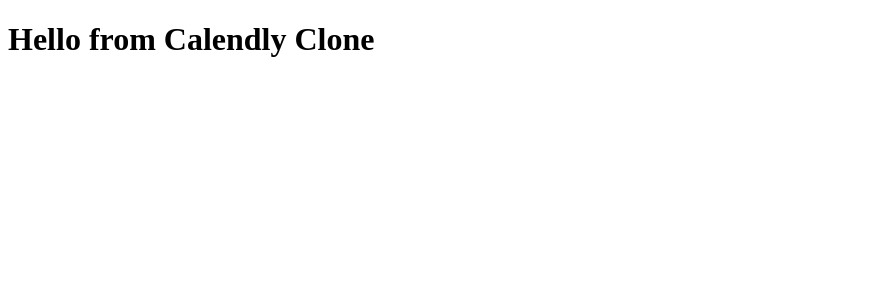
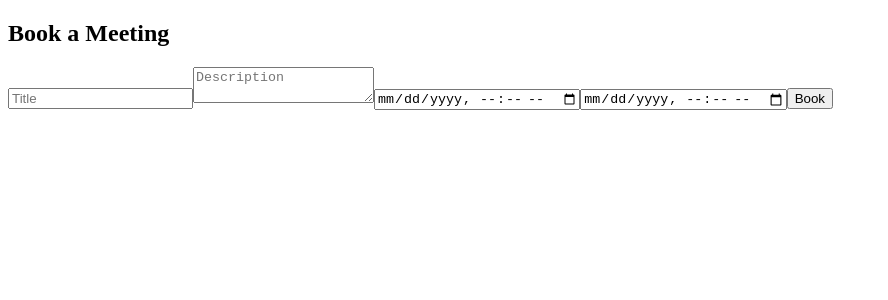
Before and after one commit to yavasuite/calendly, a React (Create React App) app in the folder frontend/: page / in a window 1280 px wide. Shown: the top 300 px of the page, without its empty margins (0-888 px from the left). Built offline with nearby package versions, Linux system fonts and the light colour scheme; no server answers.

Commit message:
Step 24: Implement BookingForm and integrate into App

```diff
--- a/frontend/package.json
+++ b/frontend/package.json
@@ -7,6 +7,7 @@
     "@testing-library/jest-dom": "^6.6.3",
     "@testing-library/react": "^16.2.0",
     "@testing-library/user-event": "^13.5.0",
+    "axios": "^1.9.0",
     "react": "^19.0.0",
     "react-dom": "^19.0.0",
     "react-scripts": "5.0.1",
--- a/frontend/src/App.js
+++ b/frontend/src/App.js
@@ -1,9 +1,12 @@
+import React from "react";
+import BookingForm from "./BookingForm";
+
 function App() {
-  return (
-      <div>
-        <h1>Hello from Calendly Clone</h1>
-      </div>
-  );
+    return (
+        <div className="App">
+            <BookingForm />
+        </div>
+    );
 }
 
 export default App;
--- /dev/null
+++ b/frontend/src/BookingForm.jsx
@@ -0,0 +1,91 @@
+import React, { useState } from "react";
+import axios from "axios";
+
+const API_BASE_URL = process.env.REACT_APP_API_BASE_URL;
+
+const BookingForm = () => {
+    const [formData, setFormData] = useState({
+        title: "",
+        description: "",
+        start_time: "",
+        end_time: "",
+    });
+
+    const [status, setStatus] = useState(null);
+
+    const handleChange = (e) => {
+        setFormData((prev) => ({
+            ...prev,
+            [e.target.name]: e.target.value,
+        }));
+    };
+
+    const handleSubmit = async (e) => {
+        e.preventDefault();
+
+        try {
+            const token = localStorage.getItem("token"); // replace with your auth logic
+
+            const res = await axios.post(
+                `${API_BASE_URL}/api/meetings/schedule`,
+                formData,
+                {
+                    headers: {
+                        Authorization: `Bearer ${token}`,
+                        "Content-Type": "application/json",
+                    },
+                }
+            );
+
+            setStatus(`✅ Booked: ${res.data.title}`);
+        } catch (err) {
+            setStatus("❌ Error: " + (err.response?.data?.error || "Unknown"));
+        }
+    };
+
+    return (
+        <div className="max-w-md mx-auto mt-10 p-4 border rounded-xl shadow">
+            <h2 className="text-xl font-bold mb-4">Book a Meeting</h2>
+            <form onSubmit={handleSubmit} className="space-y-3">
+                <input
+                    type="text"
+                    name="title"
+                    placeholder="Title"
+                    className="w-full p-2 border rounded"
+                    value={formData.title}
+                    onChange={handleChange}
+                    required
+                />
+                <textarea
+                    name="description"
+                    placeholder="Description"
+                    className="w-full p-2 border rounded"
+                    value={formData.description}
+                    onChange={handleChange}
+                />
+                <input
+                    type="datetime-local"
+                    name="start_time"
+                    className="w-full p-2 border rounded"
+                    value={formData.start_time}
+                    onChange={handleChange}
+                    required
+                />
+                <input
+                    type="datetime-local"
+                    name="end_time"
+                    className="w-full p-2 border rounded"
+                    value={formData.end_time}
+                    onChange={handleChange}
+                    required
+                />
+                <button type="submit" className="w-full bg-blue-600 text-white py-2 rounded">
+                    Book
+                </button>
+            </form>
+            {status && <p className="mt-4">{status}</p>}
+        </div>
+    );
+};
+
+export default BookingForm;
```
Also changed, not shown: 1 other file (tests, documents, lock files or other folders).
